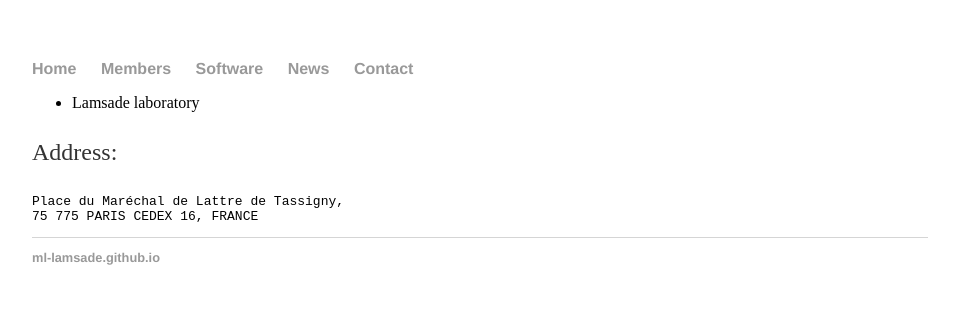
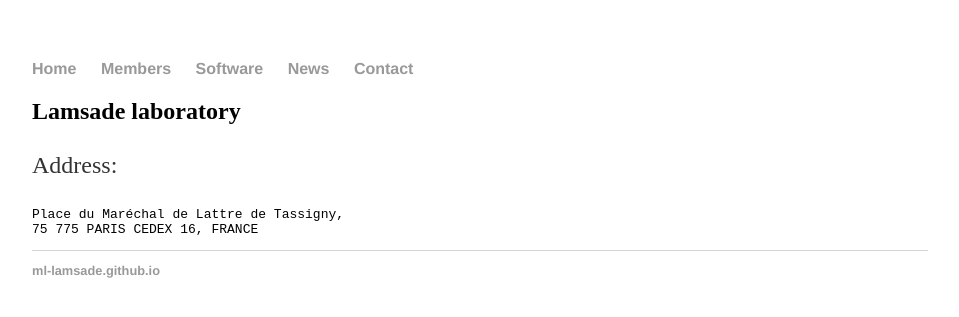
Before and after one commit to ml-lamsade/ml-lamsade.github.io, a Jekyll site: the page built from contact.md, in a window 1280 px wide. Shown: the top 317 px of the page, without its empty margins (160-1119 px from the left). Built offline with Jekyll 4.4.1, drawn with Linux system fonts in a browser that asks for light colours; our own code applies the rules of GitHub Pages for plain Markdown files.

Commit message:
Update config

```diff
--- a/_config.yml
+++ b/_config.yml
@@ -1,3 +1,5 @@
 name: ml@lamsade
 markdown: kramdown
-theme: jekyll-theme-cayman
+#theme: jekyll-theme-cayman
+collections:
+  - members
--- a/contact.md
+++ b/contact.md
@@ -1,4 +1,6 @@
-* Lamsade laboratory
+
+
+## Lamsade laboratory
 
 Address:
 
```
